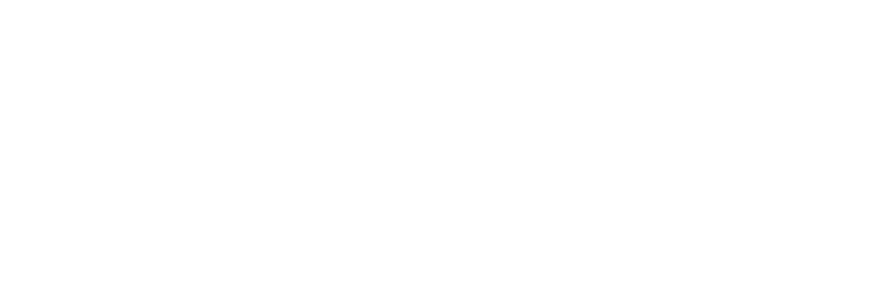
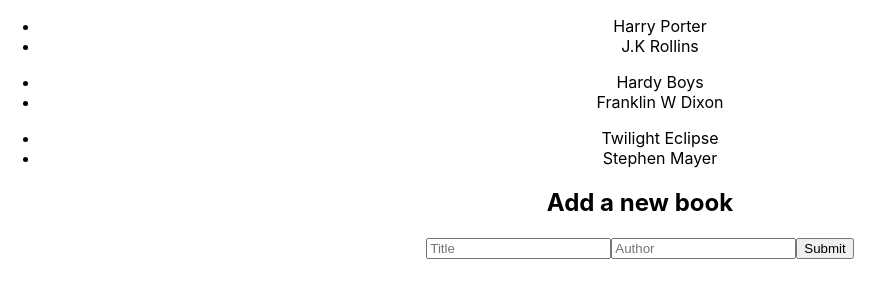
Before and after one commit to cyrilmuchemi/Book-Store, a React (Create React App) app: page / in a window 1280 px wide. Before the commit this address had no page. Shown: the top 300 px of the page, without its empty margins (0-894 px from the left). Built offline with nearby package versions, Linux system fonts and the light colour scheme.

Commit message:
Make required changes

```diff
--- a/package.json
+++ b/package.json
@@ -6,6 +6,7 @@
     "@testing-library/jest-dom": "^5.16.4",
     "@testing-library/react": "^13.3.0",
     "@testing-library/user-event": "^13.5.0",
+    "prop-types": "^15.8.1",
     "react": "^18.2.0",
     "react-dom": "^18.2.0",
     "react-router-dom": "^6.3.0",
--- a/src/App.js
+++ b/src/App.js
@@ -1,5 +1,7 @@
 import { Routes, Route } from 'react-router-dom';
-import { Book } from './components/Book';
+import { Container } from './components/Container';
+import { Form } from './components/Form';
+import { Category } from './components/Category';
 import './App.css';
 
 function App() {
@@ -7,7 +9,16 @@
     <div className="App">
       <Routes>
         <Route>
-          <Route path="books" element={<Book />} />
+          <Route
+            path="/"
+            element={(
+              <div>
+                <Container />
+                <Form />
+              </div>
+)}
+          />
+          <Route path="/Category" element={<Category />} />
         </Route>
       </Routes>
     </div>
--- a/src/components/Book.js
+++ b/src/components/Book.js
@@ -1,18 +1,31 @@
 import React from 'react';
+import PropTypes from 'prop-types';
 
 export class Book extends React.PureComponent {
+  constructor(props) {
+    super(props);
+
+    this.state = {};
+  }
+
   render() {
+    const { book } = this.props;
+    const { title, author } = book;
     return (
-      <div className="display-books">
+      <div>
         <ul>
-          <li>Harry Porter</li>
+          <li>{title}</li>
+          <li>{author}</li>
         </ul>
-        <div>
-          <button type="button">Remove</button>
-        </div>
       </div>
     );
   }
 }
 
+Book.propTypes = {
+  book: PropTypes.instanceOf(Object).isRequired,
+  title: PropTypes.string.isRequired,
+  author: PropTypes.string.isRequired,
+};
+
 export default Book;
--- /dev/null
+++ b/src/components/BookList.js
@@ -0,0 +1,24 @@
+import React from 'react';
+import PropTypes from 'prop-types';
+import { Book } from './Book';
+
+export class BookList extends React.PureComponent {
+  constructor(props) {
+    super(props);
+
+    this.state = {};
+  }
+
+  render() {
+    const { books } = this.props;
+    return (
+      books.map((book) => <Book key={book.id} book={book} />)
+    );
+  }
+}
+
+BookList.propTypes = {
+  books: PropTypes.instanceOf(Array).isRequired,
+};
+
+export default BookList;
--- a/src/components/Categories.js
+++ b/src/components/Category.js
@@ -1,6 +1,6 @@
 import React from 'react';
 
-export class Categories extends React.PureComponent {
+export class Category extends React.PureComponent {
   render() {
     return (
       <div>
@@ -10,4 +10,4 @@
   }
 }
 
-export default Categories;
+export default Category;
--- /dev/null
+++ b/src/components/Container.js
@@ -0,0 +1,39 @@
+import React from 'react';
+import { BookList } from './BookList';
+
+export class Container extends React.PureComponent {
+  constructor(props) {
+    super(props);
+
+    this.state = {
+      books: [
+        {
+          id: 1,
+          title: 'Harry Porter',
+          author: 'J.K Rollins',
+        },
+        {
+          id: 2,
+          title: 'Hardy Boys',
+          author: 'Franklin W Dixon',
+        },
+        {
+          id: 3,
+          title: 'Twilight Eclipse',
+          author: 'Stephen Mayer',
+        },
+      ],
+    };
+  }
+
+  render() {
+    const { books } = this.state;
+    return (
+      <div>
+        <BookList books={books} />
+      </div>
+    );
+  }
+}
+
+export default Container;
--- a/src/components/Form.js
+++ b/src/components/Form.js
@@ -4,9 +4,11 @@
   render() {
     return (
       <div>
+        <h2>Add a new book</h2>
         <form>
           <input type="text" placeholder="Title" />
           <input type="text" placeholder="Author" />
+          <button type="submit">Submit</button>
         </form>
       </div>
     );
```
Also changed, not shown: 1 other file (tests, documents, lock files or other folders).
